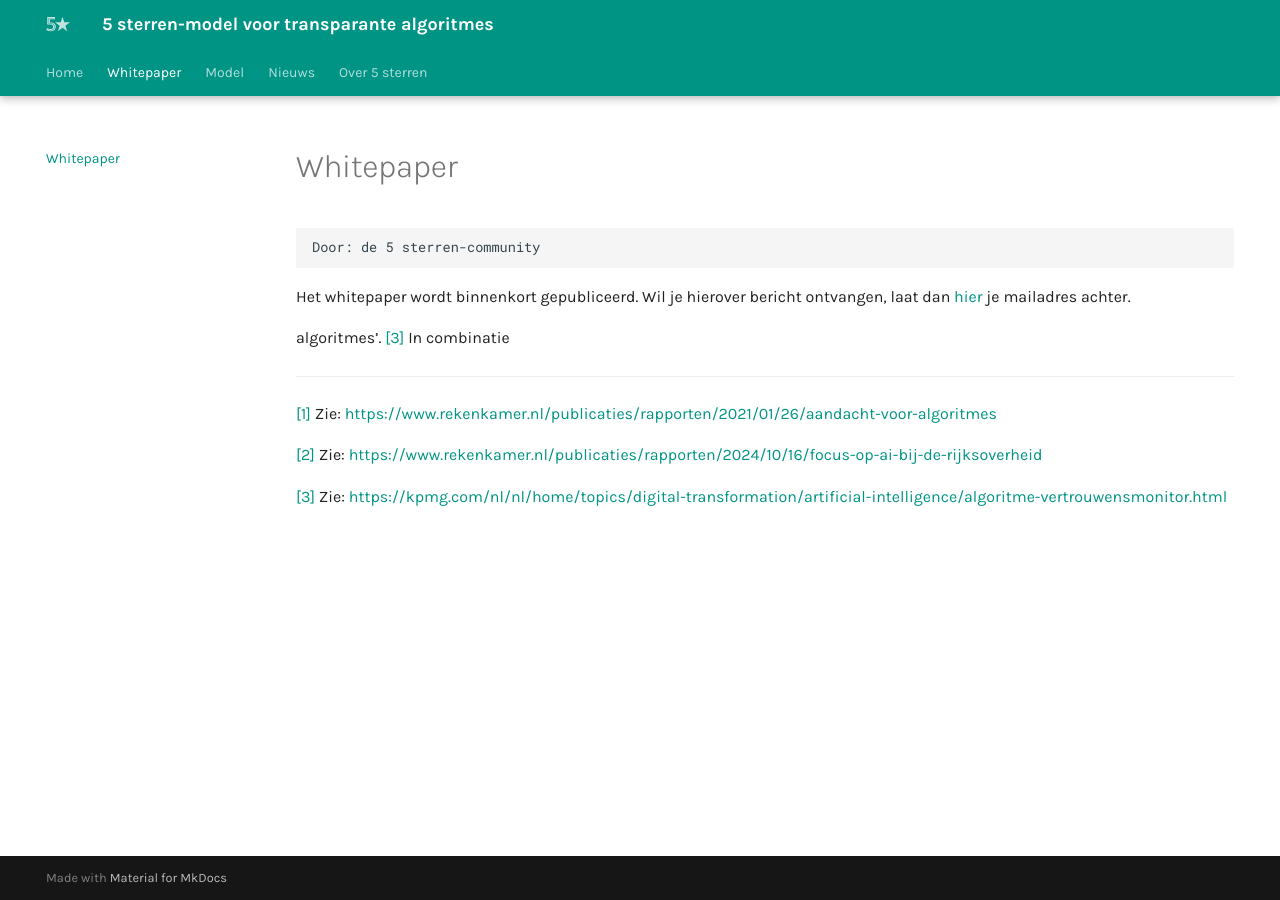
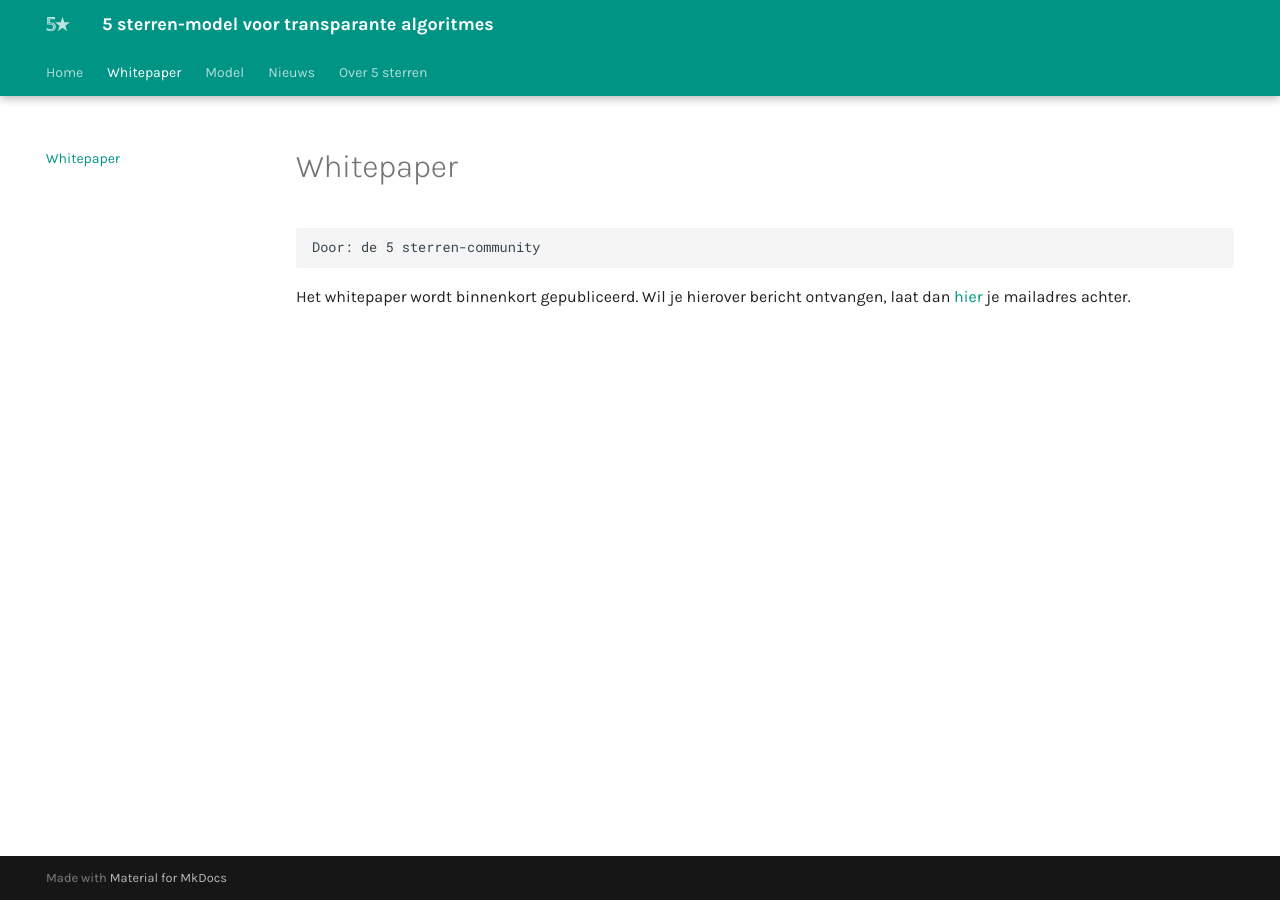
Before and after one commit to thegreenland/5-sterren-toolkit, an MkDocs documentation site: the page built from docs/whitepaper.md, in a window 1280 px wide. Built offline with MkDocs 1.6.1 and Material for MkDocs 9.7.7, drawn with Linux system fonts in a browser that asks for light colours.

Commit message:
Update whitepaper.md

````diff
--- a/docs/whitepaper.md
+++ b/docs/whitepaper.md
@@ -6,15 +6,3 @@ Door: de 5 sterren-community
 ```
 
 Het whitepaper wordt binnenkort gepubliceerd. Wil je hierover bericht ontvangen, laat dan [hier](https://cloud.tgl.eu/apps/forms/s/eCN9zCWMPwzzWN9Fae4Csb4S) je mailadres achter.
-
-algoritmes’. [[3]](#_ftn3) In combinatie
-
-
-
----
-
-[[1]](#_ftnref1) Zie: [https://www.rekenkamer.nl/publicaties/rapporten/2021/01/26/aandacht-voor-algoritmes](https://www.rekenkamer.nl/publicaties/rapporten/2021/01/26/aandacht-voor-algoritmes)
-
-[[2]](#_ftnref2) Zie: [https://www.rekenkamer.nl/publicaties/rapporten/2024/10/16/focus-op-ai-bij-de-rijksoverheid](https://www.rekenkamer.nl/publicaties/rapporten/2024/10/16/focus-op-ai-bij-de-rijksoverheid)
-
-[[3]](#_ftnref3) Zie: [https://kpmg.com/nl/nl/home/topics/digital-transformation/artificial-intelligence/algoritme-vertrouwensmonitor.html](https://kpmg.com/nl/nl/home/topics/digital-transformation/artificial-intelligence/algoritme-vertrouwensmonitor.html "https://kpmg.com/nl/nl/home/topics/digital-transformation/artificial-intelligence/algoritme-vertrouwensmonitor.html")
````
